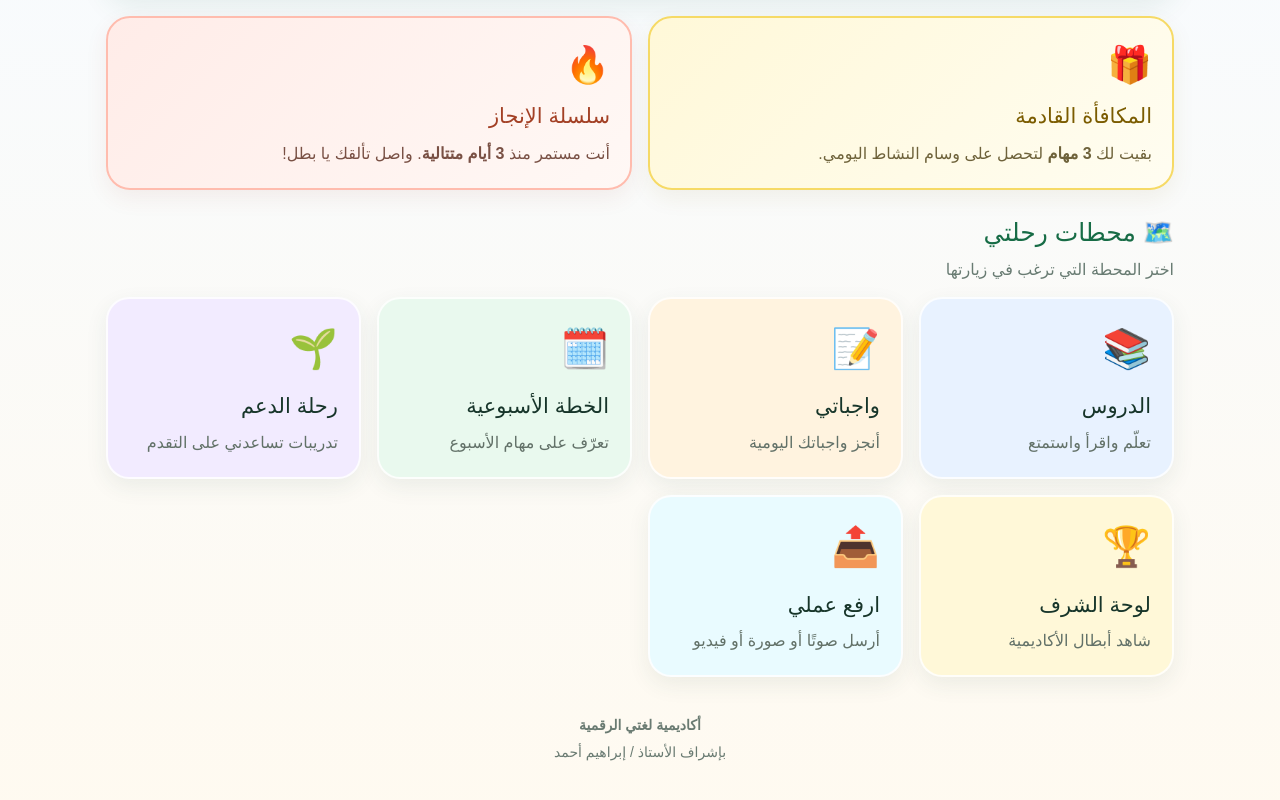
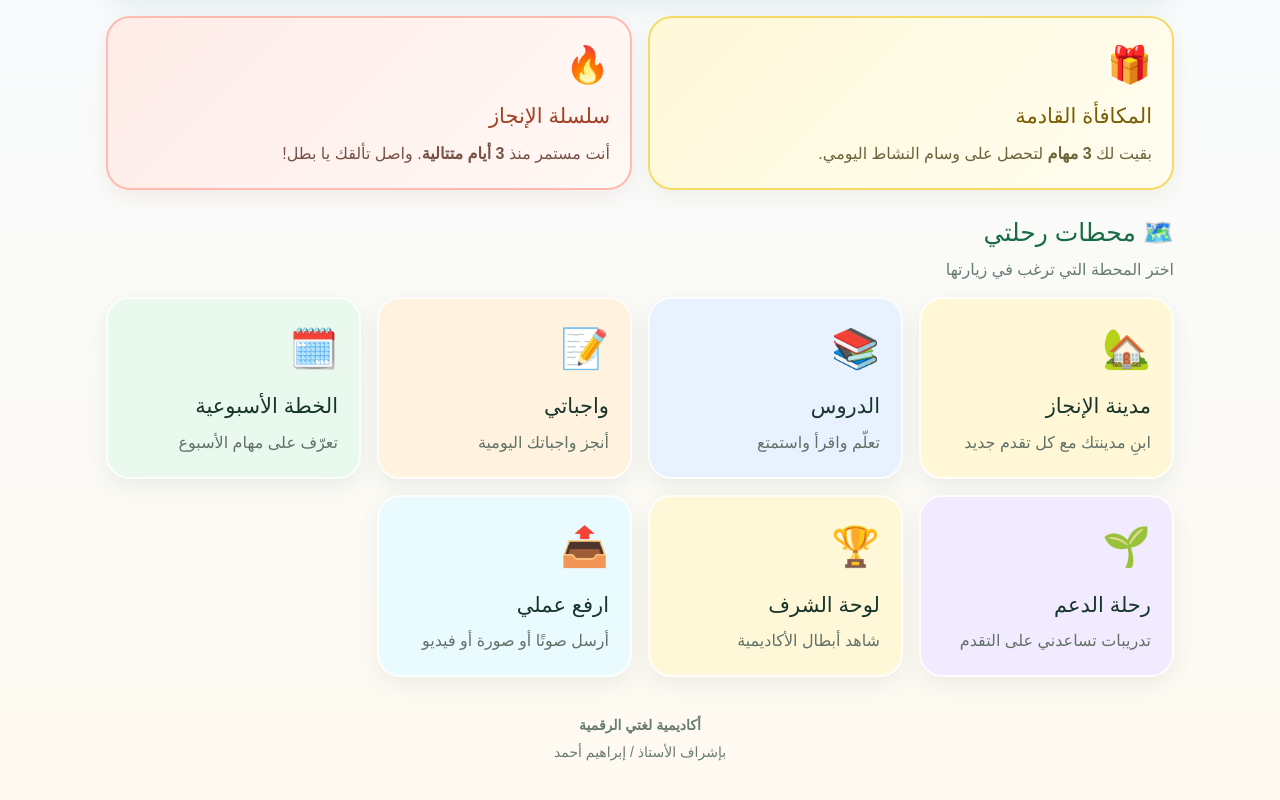
Before and after one commit to a31164949-blip/lughati-academy, a Next.js app in the folder lughati-next/: page /journey in a window 1280 px wide. Shown: the part 1050-1850 px from the top of the page. Built offline with nearby package versions, Linux system fonts and the light colour scheme.

Commit message:
Link achievement city to journey

```diff
--- a/lughati-next/app/journey/page.tsx
+++ b/lughati-next/app/journey/page.tsx
@@ -4,6 +4,13 @@ import Link from "next/link";
 import { useMemo, useState } from "react";
 
 const journeyCards = [
+  {
+    icon: "🏡",
+    title: "مدينة الإنجاز",
+    description: "ابنِ مدينتك مع كل تقدم جديد",
+    href: "/journey/city",
+    background: "#fff7d6",
+  },
   {
     icon: "📚",
     title: "الدروس",
```
